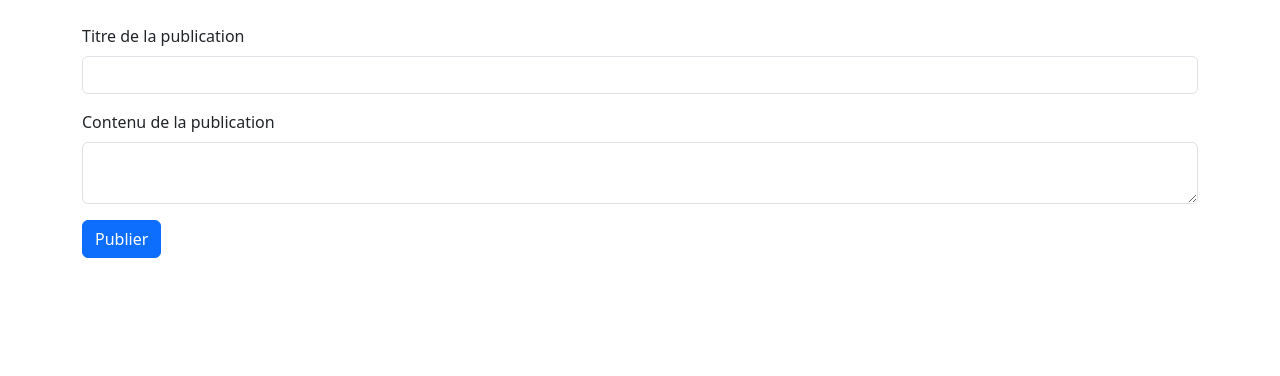
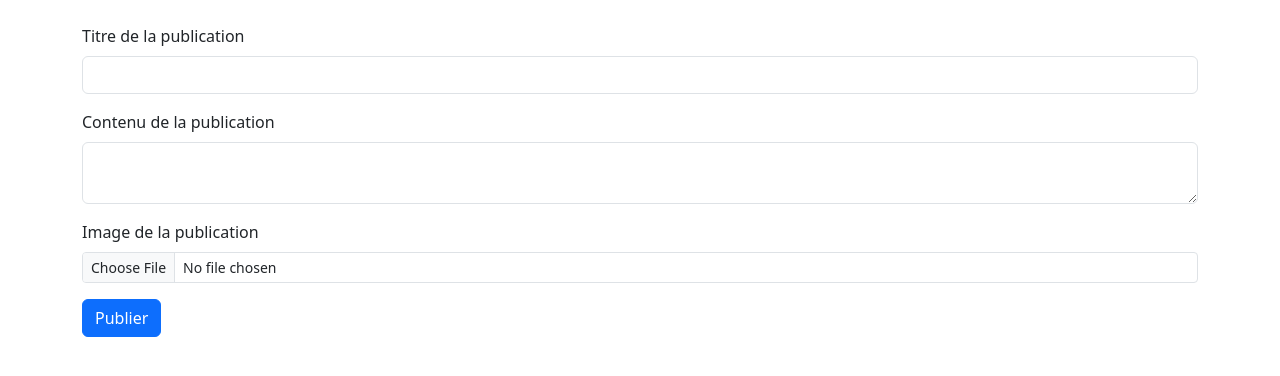
Before and after one commit to apexdevweb/code-farmers, a PHP site: page /publication.php in a window 1280 px wide. Shown: the part 56-432 px from the top of the page. Run offline with PHP 8.4, Linux system fonts and the light colour scheme; the visitor is signed in with stand-in values (Sample User, id 1); some libraries are stand-ins or nearby versions.

Commit message:
Version 1.0

```diff
--- a/actionback/publications/articleScript.php
+++ b/actionback/publications/articleScript.php
@@ -17,6 +17,7 @@ if (isset($_GET['id']) && !empty($_GET['id'])) {
         $publi_id_select = $publiSelectInfo['id_auteur'];
         $publi_auteur_select = $publiSelectInfo['nom_auteur'];
         $publi_date_select = $publiSelectInfo['date_publication'];
+        $publi_img_select = $publiSelectInfo['img_publication'];
     } else {
         $errorMsg = "Aucune publication a été trouver";
     }
--- a/actionback/publications/publicationScript.php
+++ b/actionback/publications/publicationScript.php
@@ -20,4 +20,38 @@ if (isset($_POST['publish'])) {
     } else {
         $errorMsg = "Vous n'avez pas remplis tous les champs!";
     }
+    ////////////////////////////////////////////////////////////////////////////////////////////////////////////////////////
+    //on rajoute une condition pour pouvoir upload une image
+    if (isset($_FILES['imgPubli']) && !empty($_FILES['imgPubli']['name'])) {
+
+        //on définie la taille de l'image et les extension autorisé
+        $tailleMax = 2097152;
+        $extensionValide = array('jpg', 'jpeg', 'png');
+
+        if ($_FILES['imgPubli']['size'] <= $tailleMax) {
+
+            $extensionUpload = strtolower(substr(strrchr($_FILES['imgPubli']['name'], '.'), 1));
+            if (in_array($extensionUpload, $extensionValide)) {
+
+                //on définie le chemin pour que l'image soit placé dans un dossier via la database
+                $cheminUpload = "asset/image/" . $_SESSION['id'] . "." . $extensionUpload;
+                $transferImg = move_uploaded_file($_FILES['imgPubli']['tmp_name'], $cheminUpload);
+
+                if ($transferImg) {
+                    $updateImg = $bdd->prepare("UPDATE publications SET img_publication = :imgPubli WHERE `id` = :id");
+                    $updateImg->execute(array(
+                        'imgPubli' => $_SESSION['id'] . "." . $extensionUpload,
+                        'id' => $_SESSION['id']
+                    ));
+                } else {
+                    $errorMsg = "Erreur de transfert";
+                }
+            } else {
+                $errorMsg = "Votre image dois être au format : jpg, jpeg, png";
+            }
+        } else {
+            $errorMsg = "Votre image ne dois pas dépasser 2mo";
+        }
+    }
+    ////////////////////////////////////////////////////////////////////////////////////////////////////////////////////////
 }
--- a/article.php
+++ b/article.php
@@ -19,9 +19,9 @@ include('includes/head.php');
         if (isset($errorMsg)) {
             echo $errorMsg;
         }
-
         if (isset($publi_date_select)) {
         ?>
+
             <h3><?= $publi_titre_select; ?></h3>
             <hr>
             <p><?= $publi_contenu_select; ?></p>
--- /dev/null
+++ b/asset/help.txt
@@ -0,0 +1,2 @@
+<img src="asset/image/<?= $_SESSION['img_publication']?>">
+ <img src="asset/image/<?= $publi_img_select; ?>" style="width: 150px; height: 150px">
--- a/publication.php
+++ b/publication.php
@@ -15,7 +15,7 @@ include("includes/head.php");
     ?>
     <br>
     <div class="container">
-        <form method="POST">
+        <form method="POST" enctype="multipart/form-data">
             <?php
             if (isset($errorMsg,)) {
                 echo "<p>" . $errorMsg . "</p>";
@@ -32,6 +32,10 @@ include("includes/head.php");
                 <label for="exampleInputPassword1" class="form-label">Contenu de la publication</label>
                 <textarea class="form-control" name="containPubli"></textarea>
             </div>
+            <div class="mb-3">
+                <label for="formFileSm" class="form-label">Image de la publication</label>
+                <input class="form-control form-control-sm" type="file" name="imgPubli">
+            </div>
             <button type="submit" class="btn btn-primary" name="publish">Publier</button>
         </form>
     </div>
```
Also changed, not shown: asset/image/2.jpg (added).
